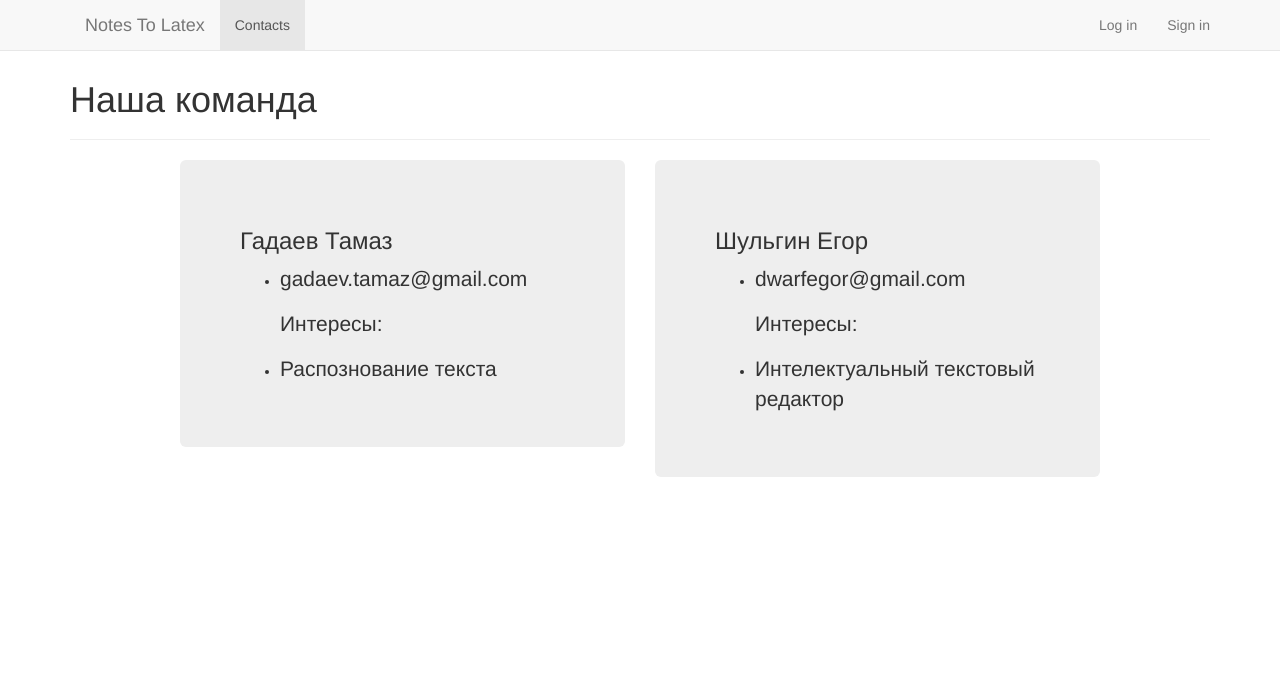
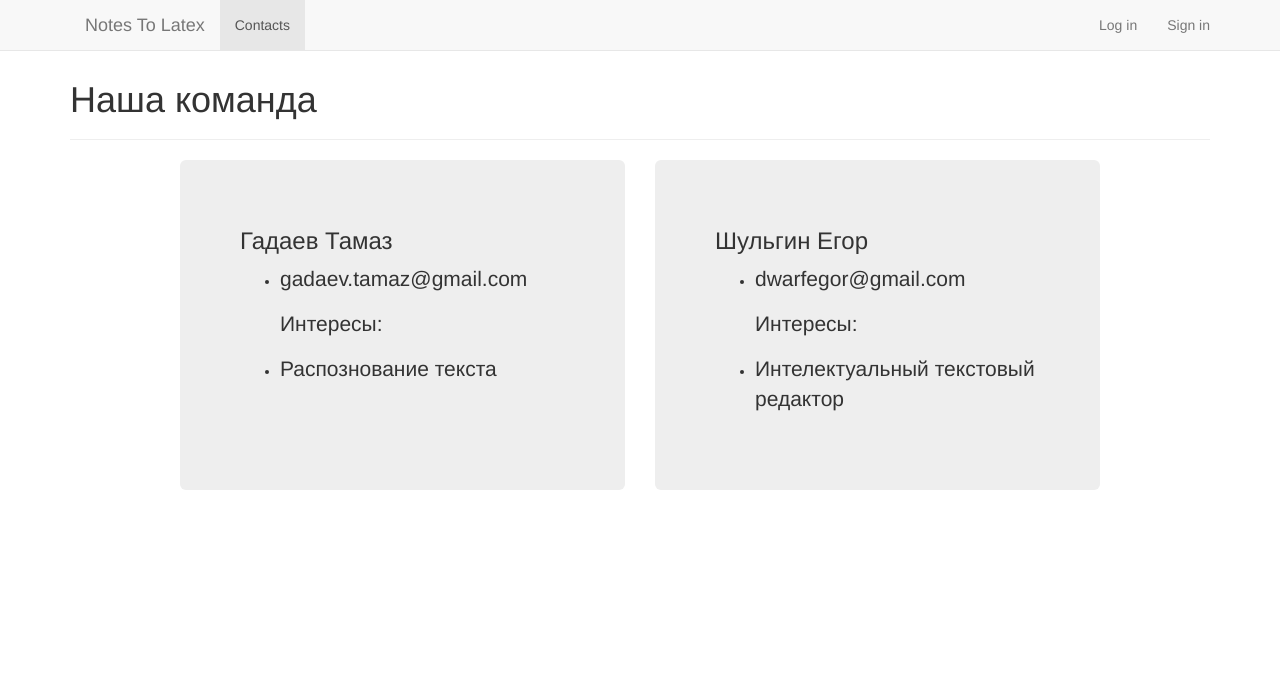
Before and after one commit to Gleeebb/NotesToLatex, a Django app: page /contacts/ in a window 1280 px wide. Shown: the top 690 px of the page. Run offline with Django 3.2, Linux system fonts and the light colour scheme; parts of the project's set-up code (start-up, migrations or seed data) failed here and were passed over; some libraries are stand-ins or nearby versions.

Commit message:
Наведение красоты

```diff
--- a/src/django_site/download_files/static/css/download_files.css
+++ b/src/django_site/download_files/static/css/download_files.css
@@ -56,3 +56,8 @@ border-right: 1px solid #FFF;
 .indent {
     margin: 10px 1px 20px;
 }
+
+.teammate {
+    min-width: 400px;
+    min-height: 330px;
+}
--- a/src/django_site/download_files/templates/download_files/contacts.html
+++ b/src/django_site/download_files/templates/download_files/contacts.html
@@ -7,7 +7,7 @@
 {% block content %}
     <div class="row">
         <div class="col-md-6">
-            <div class="jumbotron">
+            <div class="jumbotron teammate">
                 <h3>Гадаев Тамаз</h3>
                 <ul>
                     <li>
@@ -17,24 +17,21 @@
                     <li>
                         <p>Распознование текста</p>
                     </li>
-
                 </ul>
             </div>
         </div>
 
         <div class="col-md-6">
-            <div class="jumbotron">
+            <div class="jumbotron teammate">
                 <h3>Шульгин Егор</h3>
                 <ul>
                     <li>
                         <p>dwarfegor@gmail.com</p>
                     </li>
                     <p>Интересы:</p>
-                    <li>
+                        <li>
                         <p>Интелектуальный текстовый редактор</p>
                     </li>
-
-
                 </ul>
             </div>
         </div>
--- a/src/django_site/download_files/views.py
+++ b/src/django_site/download_files/views.py
@@ -32,7 +32,7 @@ class Register(View):
             text = "Cпасибо за регистрацию!"
         else:
             text = r'Registration Error'
-        return render(request, 'download_files/index.html',
+        return render(request, 'download_files/error.html',
                       {'text': text})
 
     def get(self, request):
@@ -52,15 +52,12 @@ class Login(View):
             if user is not None:
                 if user.is_active:
                     login(request, user)
-                    text = r"User is valid, active and authenticated"
-                else:
-                    text = r"The password is valid, but the account has\
-                     been disabled!"
+                    text = r"Авторизация успешна!"
             else:
                 text = r'ERROR'
         else:
             text = 'FORM is not valid'
-        return render(request, 'download_files/index.html',
+        return render(request, 'download_files/error.html',
                       {'text':text})
 
     def get(self, request):
@@ -120,7 +117,7 @@ class MyFiles(View):
             newform.save()
             return redirect('myfiles')
         text = 'error'
-        return render(request, 'download_files/index.html',
+        return render(request, 'download_files/error.html',
                       {'text': text})
 
 
@@ -129,7 +126,7 @@ class Profile(View):
     @method_decorator(login_required(redirect_field_name='index'))
     def get(self, request, type):
         try:
-            img = ProfilePhoto.objects.filter(user = request.user).order_by('date').first()
+            img = ProfilePhoto.objects.filter(user = request.user).order_by('-date').first()
         except ProfilePhoto.DoesNotExist:
             img = None
         form_photo = ProfilePhotoForm()
```
Also changed, not shown: src/django_site/download_files/templates/download_files/error.html (added, +11 -0 lines).
